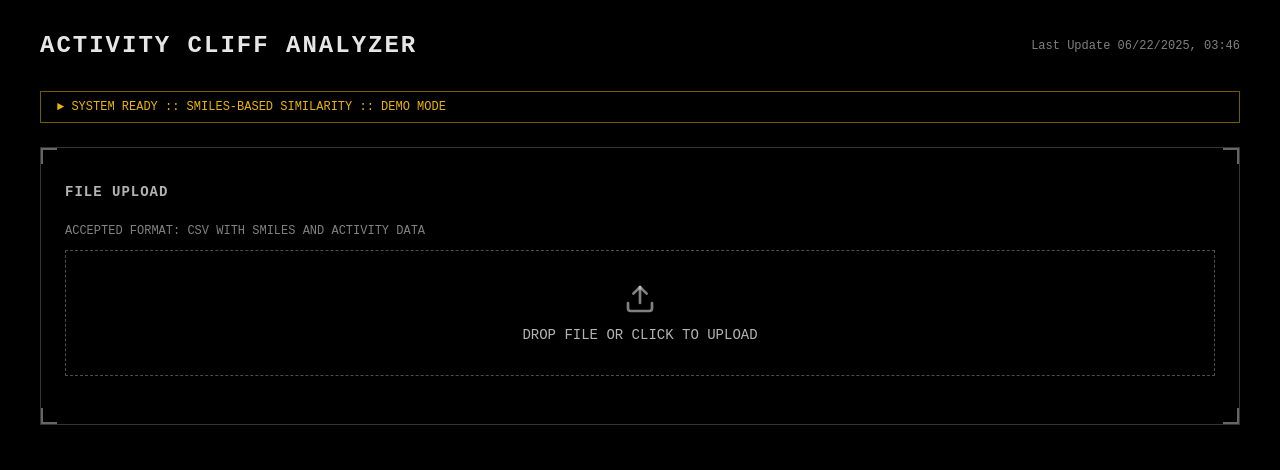
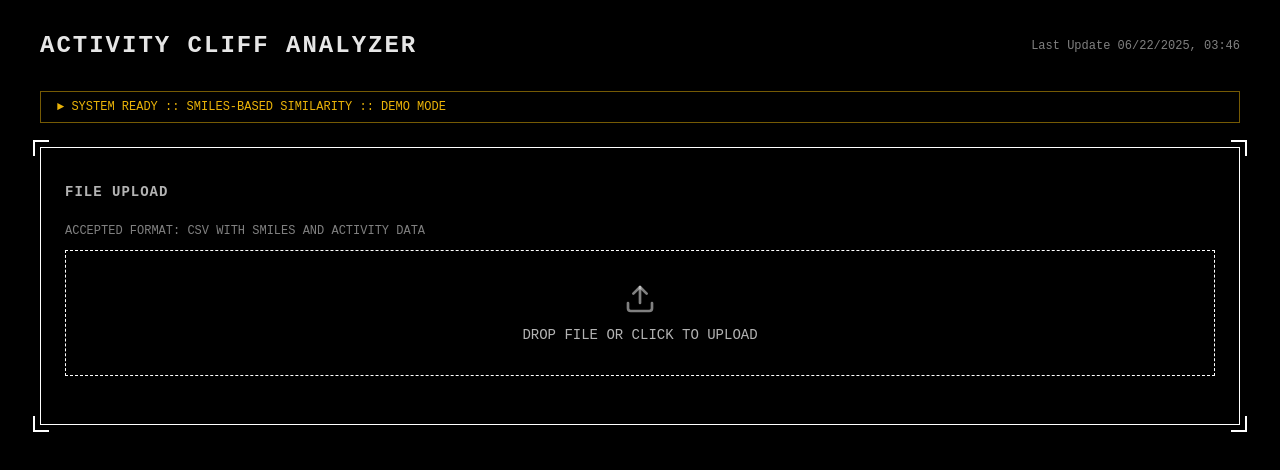
Before and after one commit to loongy/mini-app-activity-cliff, a React (Create React App) app: page / in a window 1280 px wide. Shown: the top 470 px of the page. Built offline with nearby package versions, Linux system fonts and the light colour scheme.

Commit message:
Update styles to white borders and center corners

```diff
--- a/src/ActivityCliffAnalyzer.tsx
+++ b/src/ActivityCliffAnalyzer.tsx
@@ -60,7 +60,7 @@ const styles = {
     panel: {
         position: 'relative' as const,
         backgroundColor: '#000',
-        border: '1px solid rgba(255, 255, 255, 0.2)',
+        border: '1px solid #fff',
         marginBottom: '32px',
         padding: '24px'
     },
@@ -69,12 +69,12 @@ const styles = {
         width: '16px',
         height: '16px',
         borderStyle: 'solid',
-        borderColor: 'rgba(255, 255, 255, 0.4)'
+        borderColor: '#fff'
     },
     uploadArea: {
         width: '100%',
         padding: '32px 16px',
-        border: '1px dashed rgba(255, 255, 255, 0.3)',
+        border: '1px dashed #fff',
         cursor: 'pointer',
         display: 'flex',
         flexDirection: 'column' as const,
@@ -90,7 +90,7 @@ const styles = {
         padding: '8px 12px',
         fontSize: '14px',
         backgroundColor: '#000',
-        border: '1px solid rgba(255, 255, 255, 0.2)',
+        border: '1px solid #fff',
         color: '#fff',
         fontFamily: "'Courier New', Courier, monospace"
     },
@@ -99,7 +99,7 @@ const styles = {
         padding: '8px 12px',
         fontSize: '14px',
         backgroundColor: '#000',
-        border: '1px solid rgba(255, 255, 255, 0.2)',
+        border: '1px solid #fff',
         color: '#fff',
         fontFamily: "'Courier New', Courier, monospace",
         cursor: 'pointer'
@@ -119,13 +119,13 @@ const styles = {
     th: {
         padding: '12px 16px',
         textAlign: 'left' as const,
-        borderBottom: '1px solid rgba(255, 255, 255, 0.2)',
+        borderBottom: '1px solid #fff',
         color: 'rgba(255, 255, 255, 0.5)',
         fontWeight: 'normal'
     },
     td: {
         padding: '12px 16px',
-        borderBottom: '1px solid rgba(255, 255, 255, 0.1)'
+        borderBottom: '1px solid #fff'
     },
     row: {
         transition: 'background-color 0.2s'
@@ -180,10 +180,10 @@ const styles = {
 // Custom terminal panel component
 const TerminalPanel: React.FC<{ children: React.ReactNode; style?: React.CSSProperties }> = ({ children, style = {} }) => (
     <div style={{ ...styles.panel, ...style }}>
-        <div style={{ ...styles.cornerAccent, top: 0, left: 0, borderWidth: '2px 0 0 2px' }} />
-        <div style={{ ...styles.cornerAccent, top: 0, right: 0, borderWidth: '2px 2px 0 0' }} />
-        <div style={{ ...styles.cornerAccent, bottom: 0, left: 0, borderWidth: '0 0 2px 2px' }} />
-        <div style={{ ...styles.cornerAccent, bottom: 0, right: 0, borderWidth: '0 2px 2px 0' }} />
+        <div style={{ ...styles.cornerAccent, top: '-8px', left: '-8px', borderWidth: '2px 0 0 2px' }} />
+        <div style={{ ...styles.cornerAccent, top: '-8px', right: '-8px', borderWidth: '2px 2px 0 0' }} />
+        <div style={{ ...styles.cornerAccent, bottom: '-8px', left: '-8px', borderWidth: '0 0 2px 2px' }} />
+        <div style={{ ...styles.cornerAccent, bottom: '-8px', right: '-8px', borderWidth: '0 2px 2px 0' }} />
         {children}
     </div>
 );
@@ -578,9 +578,9 @@ export default function ActivityCliffAnalyzer() {
                                                 <div style={{ display: 'flex', alignItems: 'center' }}>
                                                     <span style={{ color: 'rgba(255, 255, 255, 0.9)' }}>{pair.compound1.activity.toFixed(3)}</span>
                                                     {pair.compound1.activity > pair.compound2.activity ? (
-                                                        <span style={{ marginLeft: '8px', color: '#22c55e' }}>▲</span>
+                                                        <TrendingUp size={12} style={{ marginLeft: '8px', color: '#22c55e' }} />
                                                     ) : (
-                                                        <span style={{ marginLeft: '8px', color: '#ef4444' }}>▼</span>
+                                                        <TrendingDown size={12} style={{ marginLeft: '8px', color: '#ef4444' }} />
                                                     )}
                                                 </div>
                                             </td>
@@ -593,9 +593,9 @@ export default function ActivityCliffAnalyzer() {
                                                 <div style={{ display: 'flex', alignItems: 'center' }}>
                                                     <span style={{ color: 'rgba(255, 255, 255, 0.9)' }}>{pair.compound2.activity.toFixed(3)}</span>
                                                     {pair.compound2.activity > pair.compound1.activity ? (
-                                                        <span style={{ marginLeft: '8px', color: '#22c55e' }}>▲</span>
+                                                        <TrendingUp size={12} style={{ marginLeft: '8px', color: '#22c55e' }} />
                                                     ) : (
-                                                        <span style={{ marginLeft: '8px', color: '#ef4444' }}>▼</span>
+                                                        <TrendingDown size={12} style={{ marginLeft: '8px', color: '#ef4444' }} />
                                                     )}
                                                 </div>
                                             </td>
```
